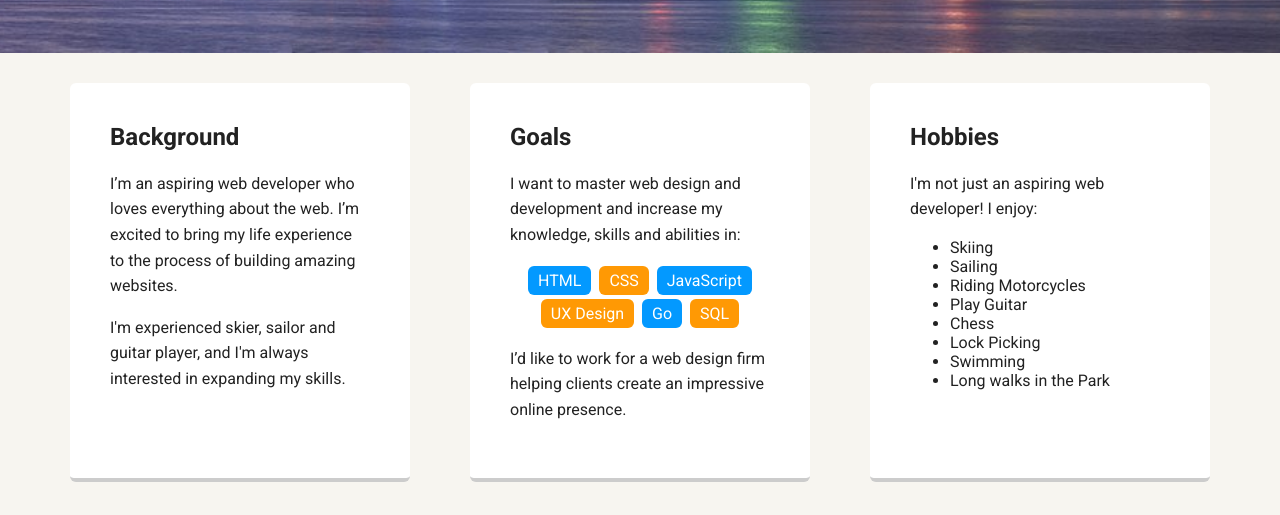
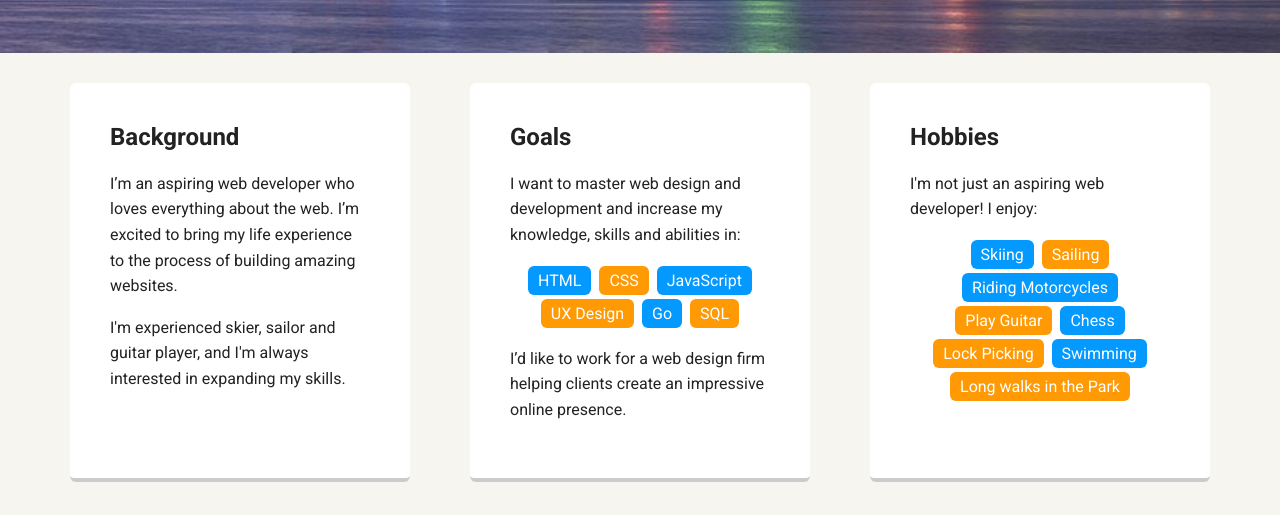
Before and after one commit to sgen/treehouse-personal-profile, a plain HTML site: page src/index.html in a window 1280 px wide. Shown: the part 437-952 px from the top of the page. Drawn offline with Linux system fonts and the light colour scheme; a web font is replaced by a local one.

Commit message:
refactor(style): Restyled the hobbies section

```diff
--- a/src/index.html
+++ b/src/index.html
@@ -55,7 +55,7 @@
         <section class="card">
           <h2>Hobbies</h2>
           <p>I'm not just an aspiring web developer! I enjoy:</p>
-          <ul>
+          <ul class="hobbies">
             <li>Skiing</li>
             <li>Sailing</li>
             <li>Riding Motorcycles</li>
--- a/src/styles.css
+++ b/src/styles.css
@@ -109,16 +109,21 @@ main header .location {
   border-radius: 6px;
   transition: all .5s;
 }
+
 .card:hover {
   border-color: rgb(29, 161, 242);
 }
 
-ul.skills {
+.card img {
+  max-width: 260px;
+}
+
+ul.skills, ul.hobbies {
   padding: 0;
   text-align: center;
 }
 
-.skills li {
+.skills li, .hobbies li {
   border-radius: 6px;
   display: inline-block;
   background: #ff9904;
@@ -127,7 +132,7 @@ ul.skills {
   margin: 2px;
 }
 
-.skills li:nth-child(odd) {
+.skills li:nth-child(odd), .hobbies li:nth-child(odd) {
   background: #0399ff;
 }
 
```
